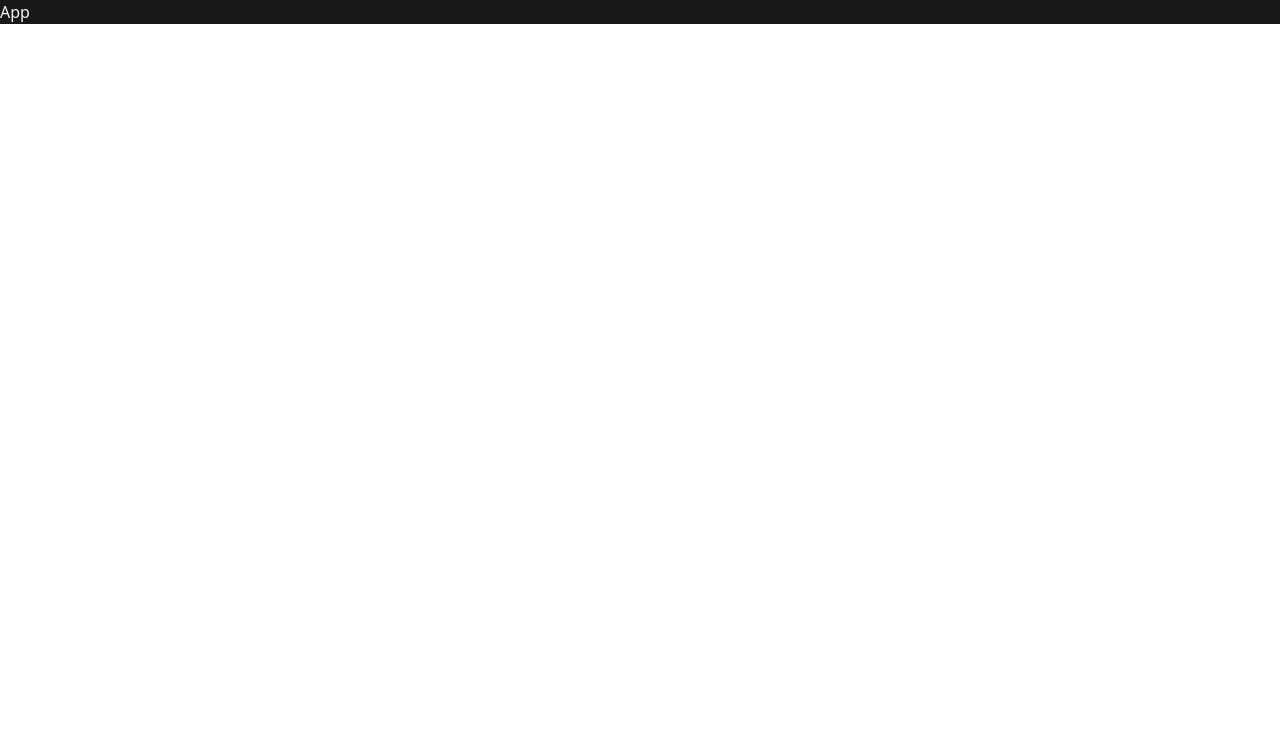
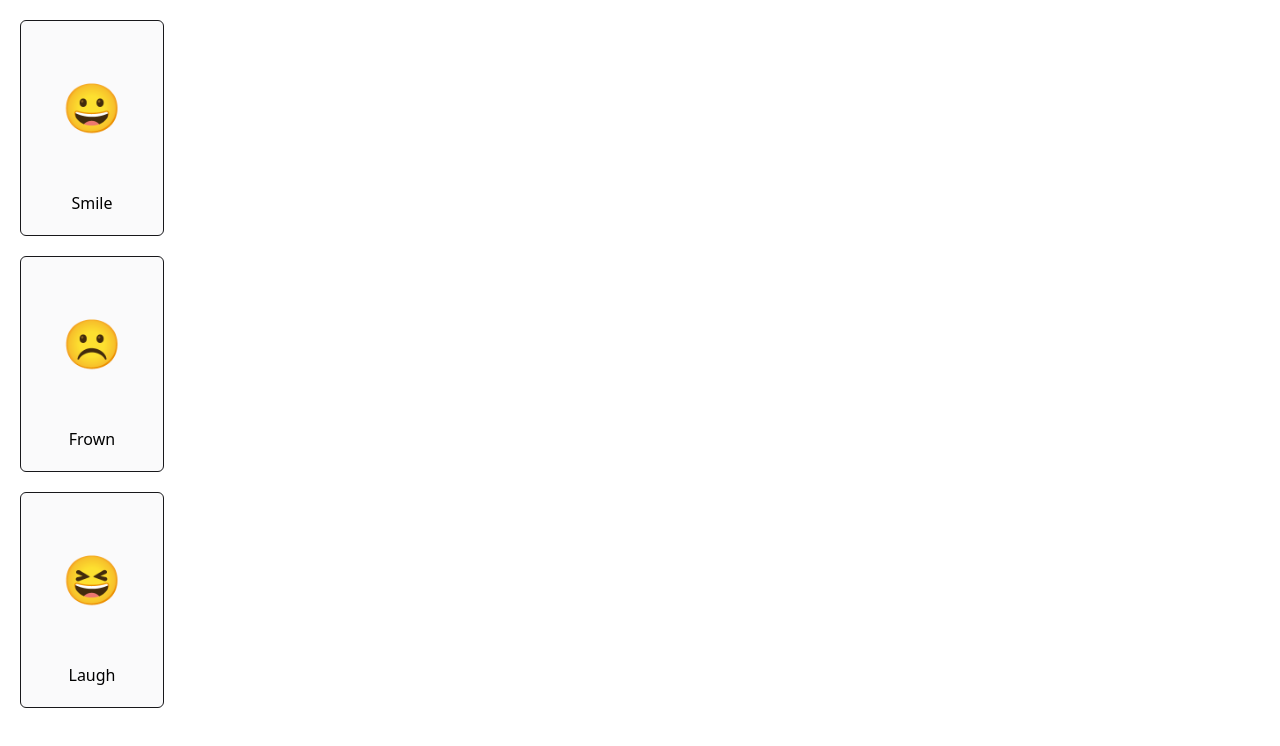
Before and after one commit to santhosh-kumar-karthikeyan/MemTest, a React (Vite) app: page / in a window 1280 px wide. Shown: the top 746 px of the page. Built offline with nearby package versions, Linux system fonts and the light colour scheme.

Commit message:
add card styles

```diff
--- a/src/App.tsx
+++ b/src/App.tsx
@@ -1,5 +1,15 @@
+import { Board } from "./components";
+import { cards } from "./utilities";
+
+// function generateIndices(): [number, number] {
+
+//   return [-1, -1];
+// }
+
 export default function App() {
   return (
-    <div className="bg-zinc-900 text-zinc-100">App</div>
-  )
+    <>
+      <Board cards={cards} />
+    </>
+  );
 }
--- /dev/null
+++ b/src/components/Board.tsx
@@ -0,0 +1,7 @@
+import type { CardType } from "../types";
+import { Card } from "../components";
+
+export default function Board({ cards }: { cards: CardType[] }) {
+  const cardList = cards.map((card) => <Card key={card.id} card={card} />);
+  return <main>{cardList}</main>;
+}
--- /dev/null
+++ b/src/components/Card.tsx
@@ -0,0 +1,13 @@
+import type { CardType } from "../types";
+import { idImgMap } from "../utilities";
+
+export default function Card({ card }: { card: CardType }) {
+  return (
+    <main className="aspect-[2/3] w-36 py-5 bg-gray-200/20 m-5 flex flex-col justify-end items-center space-y-15 rounded-md border border-zinc-900">
+      <section className="text-5xl">
+        {card.id >= 0 && card.id <= idImgMap.length ? idImgMap[card.id] : "😐"}
+      </section>
+      <p>{card.name}</p>
+    </main>
+  );
+}
--- /dev/null
+++ b/src/components/index.ts
@@ -0,0 +1,4 @@
+import Board from "./Board";
+import Card from "./Card";
+
+export { Board, Card };
--- /dev/null
+++ b/src/types/Card.tsx
@@ -0,0 +1,6 @@
+export default interface CardType {
+  id: number;
+  emoji: string;
+  name: string;
+  indices: [number, number] | [];
+}
--- /dev/null
+++ b/src/types/index.ts
@@ -0,0 +1,3 @@
+import type CardType from "./Card";
+
+export type { CardType };
--- /dev/null
+++ b/src/utilities/idToImage.ts
@@ -0,0 +1,5 @@
+export const idImgMap = [
+    "😀",
+    "☹️",
+    "😆"
+]
--- /dev/null
+++ b/src/utilities/index.ts
@@ -0,0 +1,3 @@
+import { idImgMap } from "./idToImage";
+import { cards } from "./indexToCards";
+export { idImgMap, cards };
--- /dev/null
+++ b/src/utilities/indexToCards.ts
@@ -0,0 +1,22 @@
+import type { CardType } from "../types";
+
+export const cards: CardType[] = [
+  {
+    id: 0,
+    emoji: "😀",
+    name: "Smile",
+    indices: [],
+  },
+  {
+    id: 1,
+    emoji: "☹️",
+    name: "Frown",
+    indices: [],
+  },
+  {
+    id: 2,
+    emoji: "😆",
+    name: "Laugh",
+    indices: [],
+  },
+];
```
